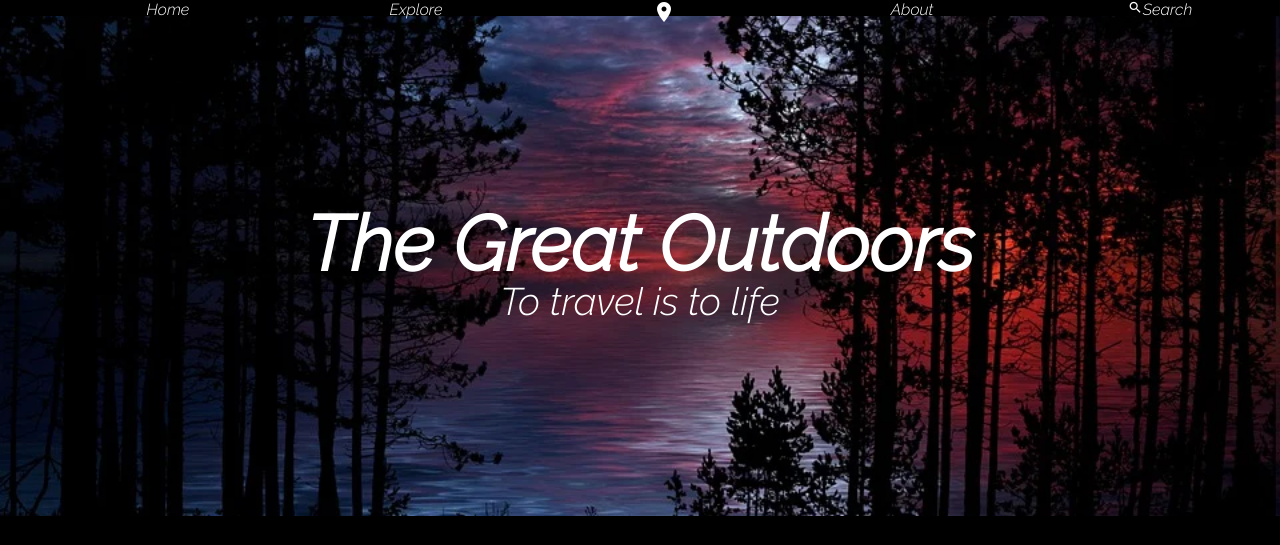
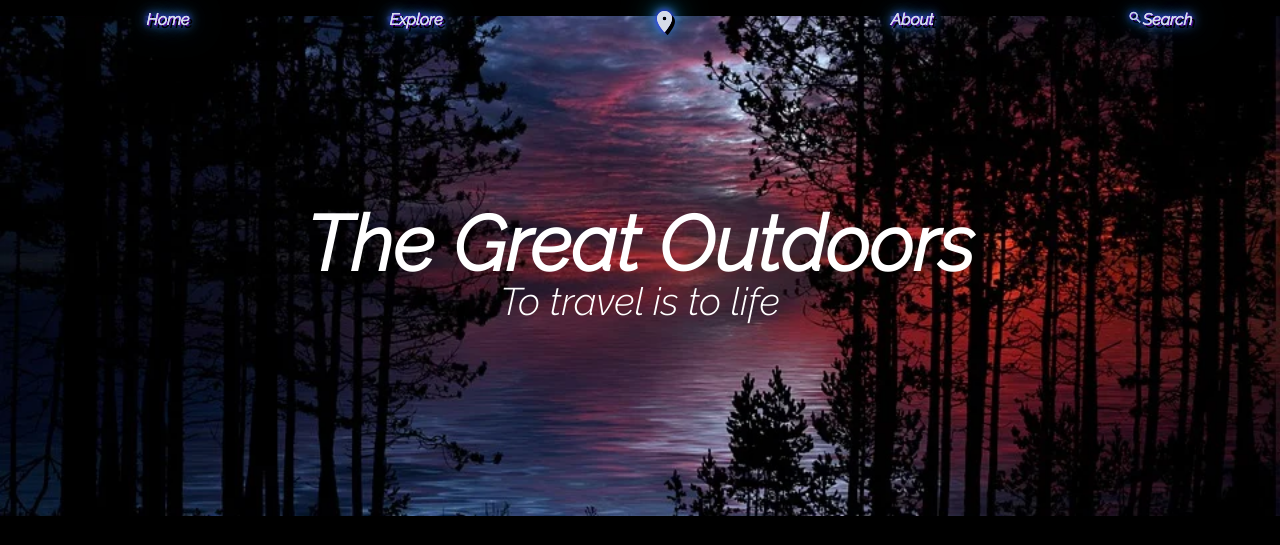
Before and after one commit to LindaAmayaC/Pagina_html_css, a plain HTML site: page index.html in a window 1280 px wide. Shown: the top 545 px of the page. Drawn offline with Linux system fonts and the light colour scheme.

Commit message:
cambio estilo de menu

```diff
--- a/styles.css
+++ b/styles.css
@@ -18,22 +18,18 @@ body,html{
   position: relative;
   top:0;
 }
-#iconnav{
+
+#menu li a,#iconnav{
+  color:#d5dbe7;
+  list-style-type: none;
   position: fixed;
-  top:0;
+  top:10px;
   display: flex;
   justify-content: center;
   width: 20%;
-}
-#menu li a{
-  color: white;
-  list-style-type: none;
+  text-shadow:0 0 #e5eaf0,0px 0px blue,3px 3px black,1px 1px #66069e,0 0 5px blue, 0 0 10px #99d6ff,0 0 15px #0048e0,0 0 25px #028291 ,0 0 35px #02a0ab;
+  font-weight: bold;
   text-decoration: none;
-  position: fixed;
-  top:0;
-  display: flex;
-  justify-content: center;
-  width: 20%;
 }
 #menu ul{
   display: flex;
```
